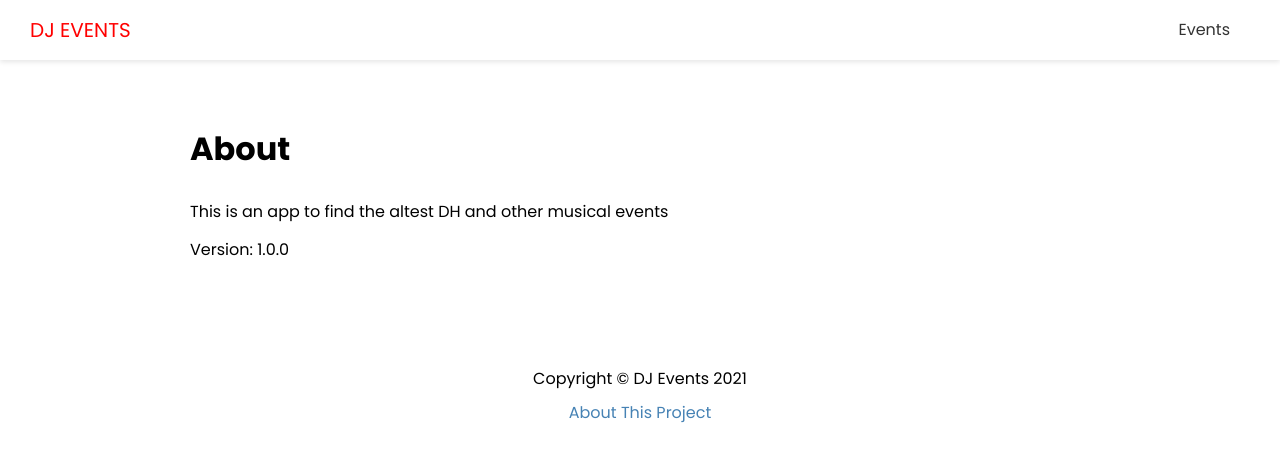
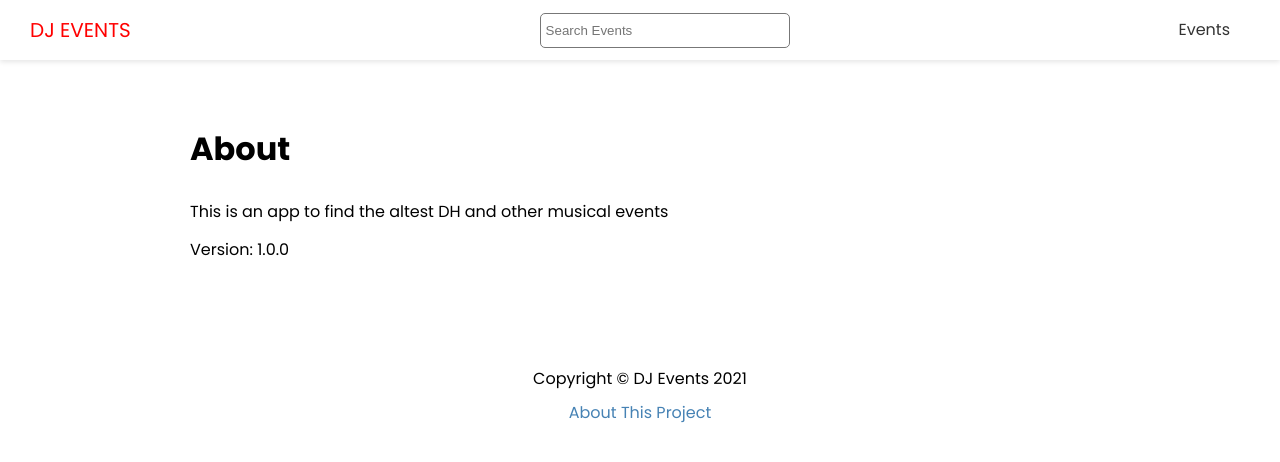
Before and after one commit to plaxamana/eevenful-frontend, a Next.js app: page /about in a window 1280 px wide. Shown: the top 462 px of the page. Built offline with nearby package versions, Linux system fonts and the light colour scheme.

Commit message:
implemented search

```diff
--- a/components/Header.js
+++ b/components/Header.js
@@ -1,4 +1,5 @@
 import Link from 'next/link'
+import Search from './Search'
 import styles from '@/styles/Header.module.css'
 
 export default function Header() {
@@ -9,6 +10,8 @@
           <a>DJ Events</a>
         </Link>
       </div>
+
+      <Search />
 
       <nav>
         <ul>
--- a/components/Search.js
+++ b/components/Search.js
@@ -1,7 +1,27 @@
+import { useState } from 'react'
+import { useRouter } from 'next/router'
+import styles from '@/styles/Search.module.css'
+
 export default function Search() {
+  const [term, setTerm] = useState('')
+  const router = useRouter()
+
+  function handleSubmit(e) {
+    e.preventDefault()
+    router.push(`/events/search?term=${term}`)
+    setTerm('')
+  }
+
   return (
-    <div>
-
+    <div className={styles.search}>
+      <form onSubmit={handleSubmit}>
+        <input
+          type='text'
+          value={term}
+          onChange={e => setTerm(e.target.value)}
+          placeholder='Search Events'
+        />
+      </form>
     </div>
   )
 }
--- /dev/null
+++ b/styles/Search.module.css
@@ -0,0 +1,7 @@
+.search input {
+  width: 250px;
+  height: 35px;
+  padding: 5px;
+  border: 1px #777 solid;
+  border-radius: 5px;
+}
```
